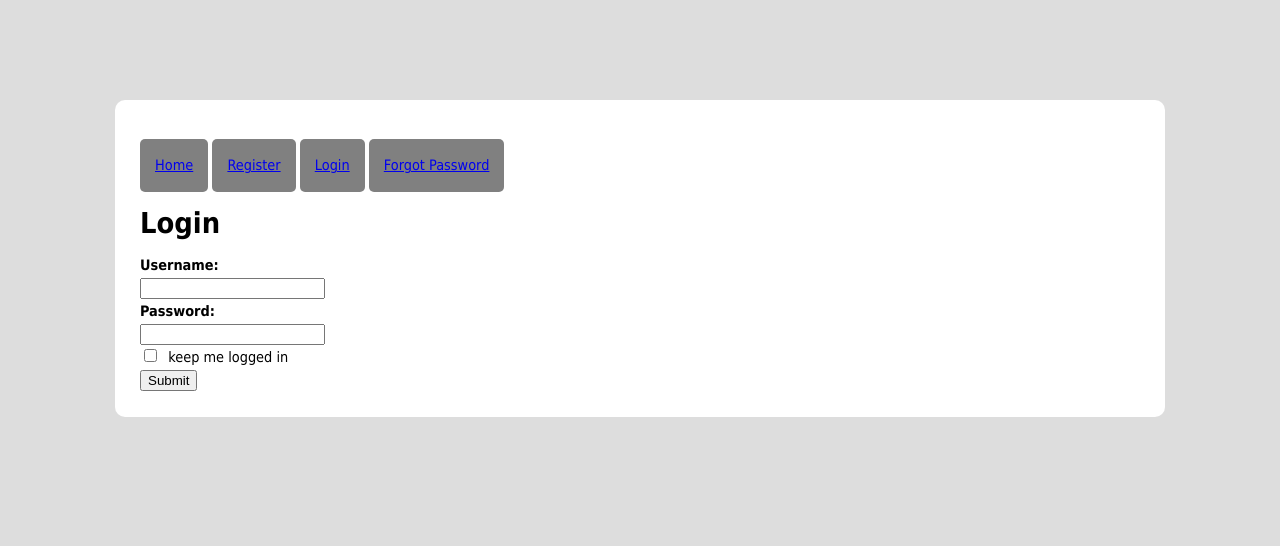
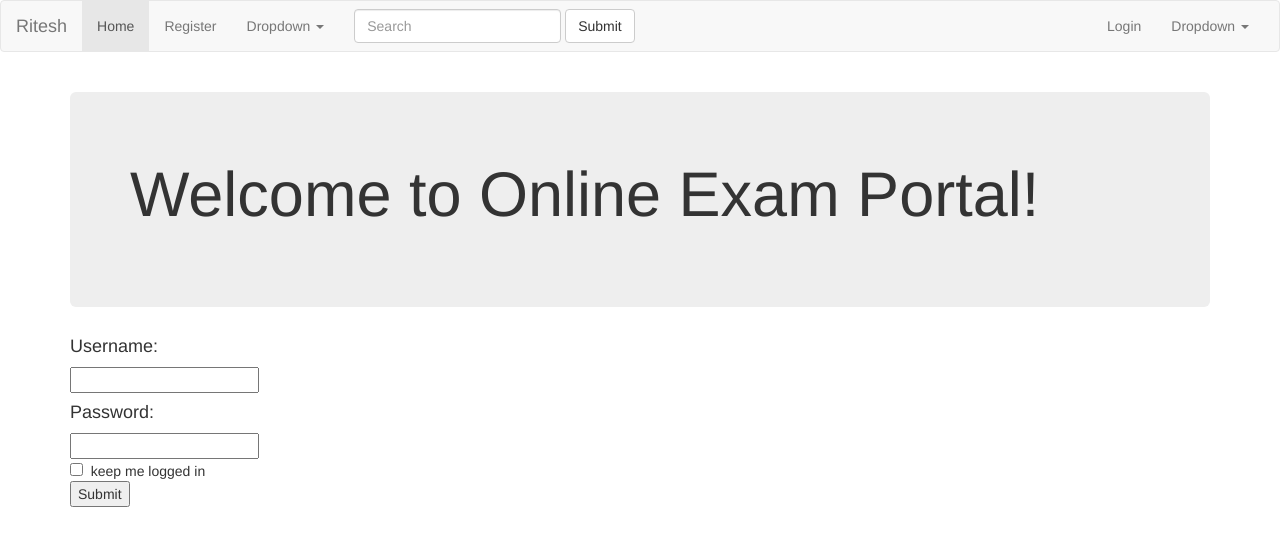
Before and after one commit to riteshhota2008/online-exam, a PHP site: page /login.php in a window 1280 px wide. Shown: the top 546 px of the page. Run offline with PHP 8.4, Linux system fonts and the light colour scheme; some libraries are stand-ins or nearby versions.

Commit message:
Updated homepage and login layout

```diff
--- a/login.php
+++ b/login.php
@@ -32,22 +32,85 @@ if (empty($_POST) === false) {
 	}
 }
 ?>
-<!doctype html>
+<!DOCTYPE html>
+<html lang="en-us">
 
 <head>
 
-	<link rel="stylesheet" type="text/css" href="css/style.css" >
-	<title>Login</title>
+	<meta charset="utf-8">
+	<meta http-equiv="X-UA-Compatible" content="IE=edge">
+	<meta name="viewport" content="width=device-width, initial-scale=1.0, user-scalable=yes">
+	<!--	<link rel="stylesheet" type="text/css" href="css/style.css" > -->
+
+	<!-- Latest compiled and minified CSS -->
+	<link rel="stylesheet" href="css/bootstrap.min.css" >
+
+
+
+	<title>Login and registration</title>
 </head>
 <body>
-	<div id="container">
-		<ul>
-			<li><a href="index.php">Home</a></li>
-			<li><a href="register.php">Register</a></li>
-			<li><a href="login.php">Login</a></li>
-			<li><a href="forgotpass.php">Forgot Password</a></li>
-		</ul>
-		<h1>Login</h1>
+
+<nav class="navbar navbar-default">
+	<div class="container-fluid">
+		<!-- Brand and toggle get grouped for better mobile display -->
+		<div class="navbar-header">
+			<button type="button" class="navbar-toggle collapsed" data-toggle="collapse" data-target="#bs-example-navbar-collapse-1" aria-expanded="false">
+				<span class="sr-only">Toggle navigation</span>
+				<span class="icon-bar"></span>
+				<span class="icon-bar"></span>
+				<span class="icon-bar"></span>
+			</button>
+			<a class="navbar-brand" href="#">Ritesh</a>
+		</div>
+
+		<!-- Collect the nav links, forms, and other content for toggling -->
+		<div class="collapse navbar-collapse" id="bs-example-navbar-collapse-1">
+			<ul class="nav navbar-nav">
+				<li class="active"><a href="index.php">Home <span class="sr-only">(current)</span></a></li>
+				<li><a href="register.php">Register</a></li>
+				<li class="dropdown">
+					<a href="#" class="dropdown-toggle" data-toggle="dropdown" role="button" aria-haspopup="true" aria-expanded="false">Dropdown <span class="caret"></span></a>
+					<ul class="dropdown-menu">
+						<li><a href="#">Action</a></li>
+						<li><a href="#">Another action</a></li>
+						<li><a href="#">Something else here</a></li>
+						<li role="separator" class="divider"></li>
+						<li><a href="#">Separated link</a></li>
+						<li role="separator" class="divider"></li>
+						<li><a href="#">One more separated link</a></li>
+					</ul>
+				</li>
+			</ul>
+			<form class="navbar-form navbar-left" role="search">
+				<div class="form-group">
+					<input type="text" class="form-control" placeholder="Search">
+				</div>
+				<button type="submit" class="btn btn-default">Submit</button>
+			</form>
+			<ul class="nav navbar-nav navbar-right">
+				<li><a href="login.php">Login</a></li>
+				<li class="dropdown">
+					<a href="#" class="dropdown-toggle" data-toggle="dropdown" role="button" aria-haspopup="true" aria-expanded="false">Dropdown <span class="caret"></span></a>
+					<ul class="dropdown-menu">
+						<li><a href="profile.php">Profile</a></li>
+						<li><a href="forgotpass.php">Forgot Password</a></li>
+						<li><a href="logout.php">Log out</a></li>
+						<li role="separator" class="divider"></li>
+						<li><a href="edit.php">Edit Profile</a></li>
+					</ul>
+				</li>
+			</ul>
+		</div><!-- /.navbar-collapse -->
+	</div><!-- /.container-fluid -->
+</nav>
+
+<div class="container">
+	<div class="jumbotron" style="margin-top: 20px">
+		<h1>Welcome to Online Exam Portal!</h1><br>
+		<!-- <p><a class="btn btn-primary btn-lg" href="#" role="button">Learn more</a></p>-->
+	</div>
+
 
 		<?php if(empty($errors) === false){
 
@@ -64,6 +127,14 @@ if (empty($_POST) === false) {
 			<input type="checkbox" name="loggedin" value="true">&nbsp keep me logged in</br>
 			<input type="submit" name="submit">
 		</form>
-	</div>
+</div>
+
+<!-- jQuery -->
+<script src="js/jquery.js"></script>
+
+<!-- Bootstrap Core JavaScript -->
+<script src="js/bootstrap.min.js"></script>
+
+
 </body>
 </html>
```
Also changed, not shown: index.php (+22 -19 lines), questions.html (+16 -0 lines).
